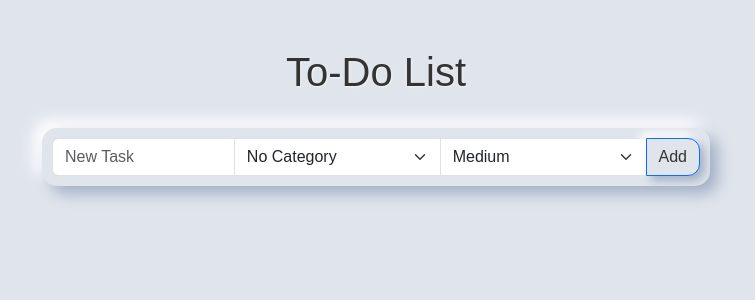
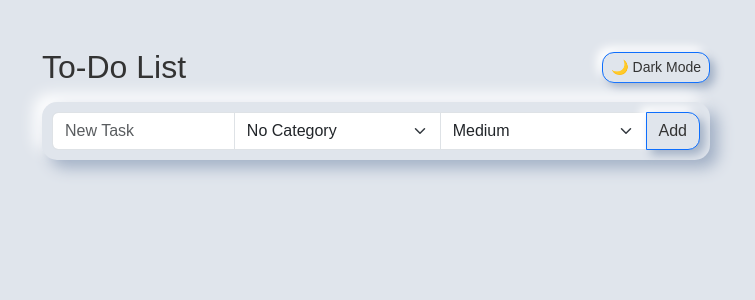
Before and after one commit to LOI-mln/todo-app, a Flask app: page / in a window 1280 px wide. Shown: the top 300 px of the page, without its empty margins (264-1019 px from the left). Run offline with Flask 3, Linux system fonts and the light colour scheme; data that the repository does not hold is empty.

Commit message:
dark mode

```diff
--- a/static/style.css
+++ b/static/style.css
@@ -1,25 +1,51 @@
-/* General background */
+/* CSS Variables for Light & Dark mode */
+:root {
+    --bg-color: #e0e5ec;
+    --text-color: #333;
+    --card-bg: #e0e5ec;
+    --badge-bg: #ffffff;
+    --shadow-light: #ffffff;
+    --shadow-dark: #a3b1c6;
+}
+
+body.dark-mode {
+    --bg-color: #1e1e2f;
+    --text-color: #e0e5ec;
+    --card-bg: #2c2c3c;
+    --badge-bg: #3c3c4f;
+    --shadow-light: #2c2c3c;
+    --shadow-dark: #000000;
+}
+
+/* General body */
 body {
-    background: #e0e5ec;
+    background: var(--bg-color);
+    color: var(--text-color);
     font-family: 'Arial', sans-serif;
     max-width: 700px;
     margin: 2rem auto;
     padding: 1rem;
 }
 
-/* Title */
-h1 {
-    text-align: center;
-    margin-bottom: 2rem;
-    color: #333;
-    text-shadow: 1px 1px 2px rgba(255,255,255,0.6);
+/* Header wrapper for title and dark mode button */
+.header-wrapper {
+    display: flex;
+    justify-content: space-between;
+    align-items: center;
+}
+.header-wrapper h1 {
+    margin: 0;
+    font-size: 2rem;
+}
+.header-wrapper button {
+    margin: 0;
 }
 
-/* Form styling */
+/* Form */
 form .input-group {
-    background: #e0e5ec;
+    background: var(--card-bg);
     border-radius: 15px;
-    box-shadow: 8px 8px 15px #a3b1c6, -8px -8px 15px #ffffff;
+    box-shadow: 8px 8px 15px var(--shadow-dark), -8px -8px 15px var(--shadow-light);
     padding: 10px;
     margin-bottom: 1rem;
 }
@@ -27,22 +53,22 @@ form .input-group {
 /* Buttons */
 .btn {
     border-radius: 12px;
-    background: #e0e5ec;
-    box-shadow: 5px 5px 10px #a3b1c6, -5px -5px 10px #ffffff;
-    color: #333;
+    background: var(--card-bg);
+    box-shadow: 5px 5px 10px var(--shadow-dark), -5px -5px 10px var(--shadow-light);
+    color: var(--text-color);
     transition: all 0.2s ease;
     margin-left: 5px;
 }
 
 .btn:hover {
-    box-shadow: inset 5px 5px 10px #a3b1c6, inset -5px -5px 10px #ffffff;
+    box-shadow: inset 5px 5px 10px var(--shadow-dark), inset -5px -5px 10px var(--shadow-light);
 }
 
 /* Task list items */
 .list-group-item {
-    background: #e0e5ec;
+    background: var(--card-bg);
     border-radius: 12px;
-    box-shadow: 5px 5px 10px #a3b1c6, -5px -5px 10px #ffffff;
+    box-shadow: 5px 5px 10px var(--shadow-dark), -5px -5px 10px var(--shadow-light);
     margin-bottom: 0.5rem;
     display: flex;
     justify-content: space-between;
@@ -51,7 +77,6 @@ form .input-group {
 }
 
 .list-group-item.completed {
-    text-decoration: line-through;
     opacity: 0.6;
 }
 
@@ -68,7 +93,7 @@ form .input-group {
     color: #fff;
 }
 
-/* Category badges dark colors */
+/* Category badges */
 .bg-work {
     background-color: #2980b9 !important; /* dark blue */
     color: #fff;
@@ -82,10 +107,15 @@ form .input-group {
     color: #fff;
 }
 
-/* Generic badge neomorphism */
+/* Generic badge shadows */
 .list-group-item .badge {
     border-radius: 10px;
     padding: 5px 8px;
-    box-shadow: inset 2px 2px 5px #a3b1c6, inset -2px -2px 5px #ffffff;
+    box-shadow: inset 2px 2px 5px var(--shadow-dark), inset -2px -2px 5px var(--shadow-light);
     margin-left: 5px;
 }
+
+.list-group-item strong {
+    color: var(--text-color);
+    transition: color 0.2s ease;
+}
--- a/templates/index.html
+++ b/templates/index.html
@@ -2,12 +2,15 @@
 <html lang="en">
 <head>
     <meta charset="UTF-8">
-    <title>To-Do App</title>
+    <title>Neo To-Do App</title>
     <link href="https://cdn.jsdelivr.net/npm/bootstrap@5.3.2/dist/css/bootstrap.min.css" rel="stylesheet">
     <link rel="stylesheet" href="/static/style.css">
 </head>
 <body>
-    <h1>To-Do List</h1>
+    <div class="header-wrapper mb-3">
+        <h1>To-Do List</h1>
+        <button id="darkModeToggle" class="btn btn-sm btn-primary">🌙 Dark Mode</button>
+    </div>
 
     <form action="/add" method="POST" class="mb-3">
         <div class="input-group">
@@ -58,5 +61,34 @@
     </ul>
 
     <script src="https://cdn.jsdelivr.net/npm/bootstrap@5.3.2/dist/js/bootstrap.bundle.min.js"></script>
+    <script>
+        const toggleBtn = document.getElementById('darkModeToggle');
+        const body = document.body;
+
+        function updateButtonText() {
+            if(body.classList.contains('dark-mode')) {
+                toggleBtn.textContent = '☀️ Light Mode';
+            } else {
+                toggleBtn.textContent = '🌙 Dark Mode';
+            }
+        }
+
+        // Load saved mode
+        if(localStorage.getItem('darkMode') === 'enabled') {
+            body.classList.add('dark-mode');
+        }
+        updateButtonText();
+
+        // Toggle on click
+        toggleBtn.addEventListener('click', () => {
+            body.classList.toggle('dark-mode');
+            if(body.classList.contains('dark-mode')) {
+                localStorage.setItem('darkMode', 'enabled');
+            } else {
+                localStorage.setItem('darkMode', 'disabled');
+            }
+            updateButtonText();
+        });
+    </script>
 </body>
 </html>
```
